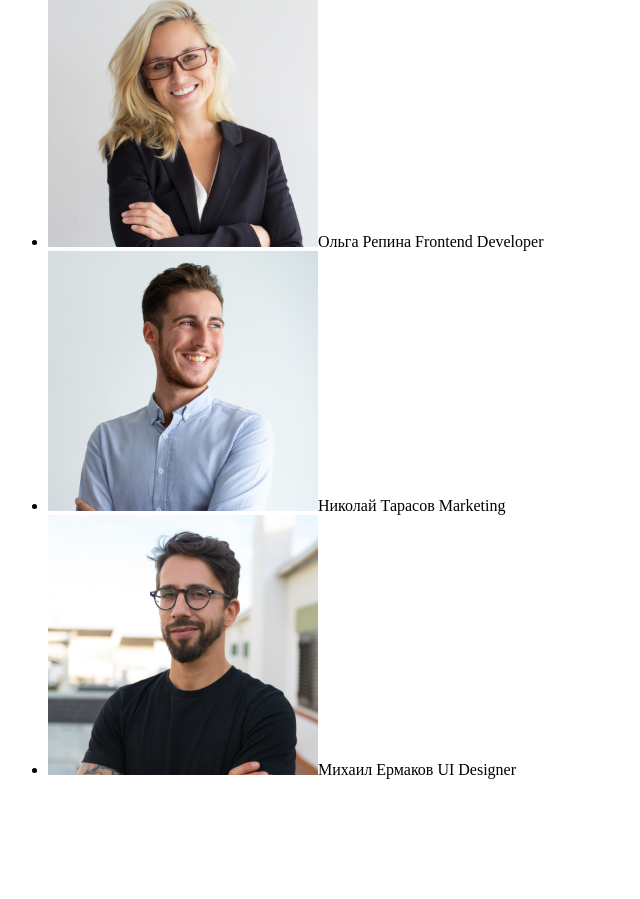
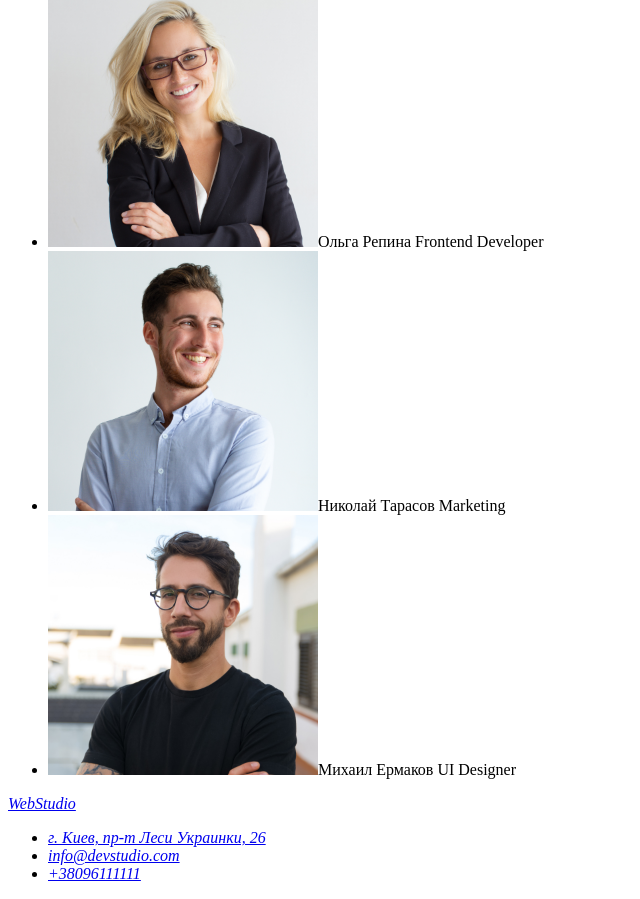
Before and after one commit to AlexandrKudrich/goit-markup-hw-01, a plain HTML site: page index.html in a window 1280 px wide. Shown: the part 1628-2527 px from the top of the page, without its empty margins (0-640 px from the left). Before the commit the page ends 2423 px from the top, so only its background shows below. Drawn offline with Linux system fonts and the light colour scheme.

Commit message:
додав футер

```diff
--- a/index.html
+++ b/index.html
@@ -62,10 +62,19 @@
         <li>  <img src="./images/img-4.jpg" width="270" alt="член команди мужик" />Михаил Ермаков UI Designer</li>
     </ul>
     </section>
+
 </main>
+
 <footer>
-<address></address>
+<address>
+    <a href="/">WebStudio</a>
 
+    <ul>
+        <li><a href="https://goo.gl/maps/Q7D6K2XyAyDVqcr17">г. Киев, пр-т Леси Украинки, 26</a></li>
+        <li><a href="mailto:info@devstudio.com">info@devstudio.com</a></li>
+        <li><a href="tel:+380961111111">+38096111111</a></li>
+    </ul>
+</address>
 </footer>
 </body>
 </html>
```
